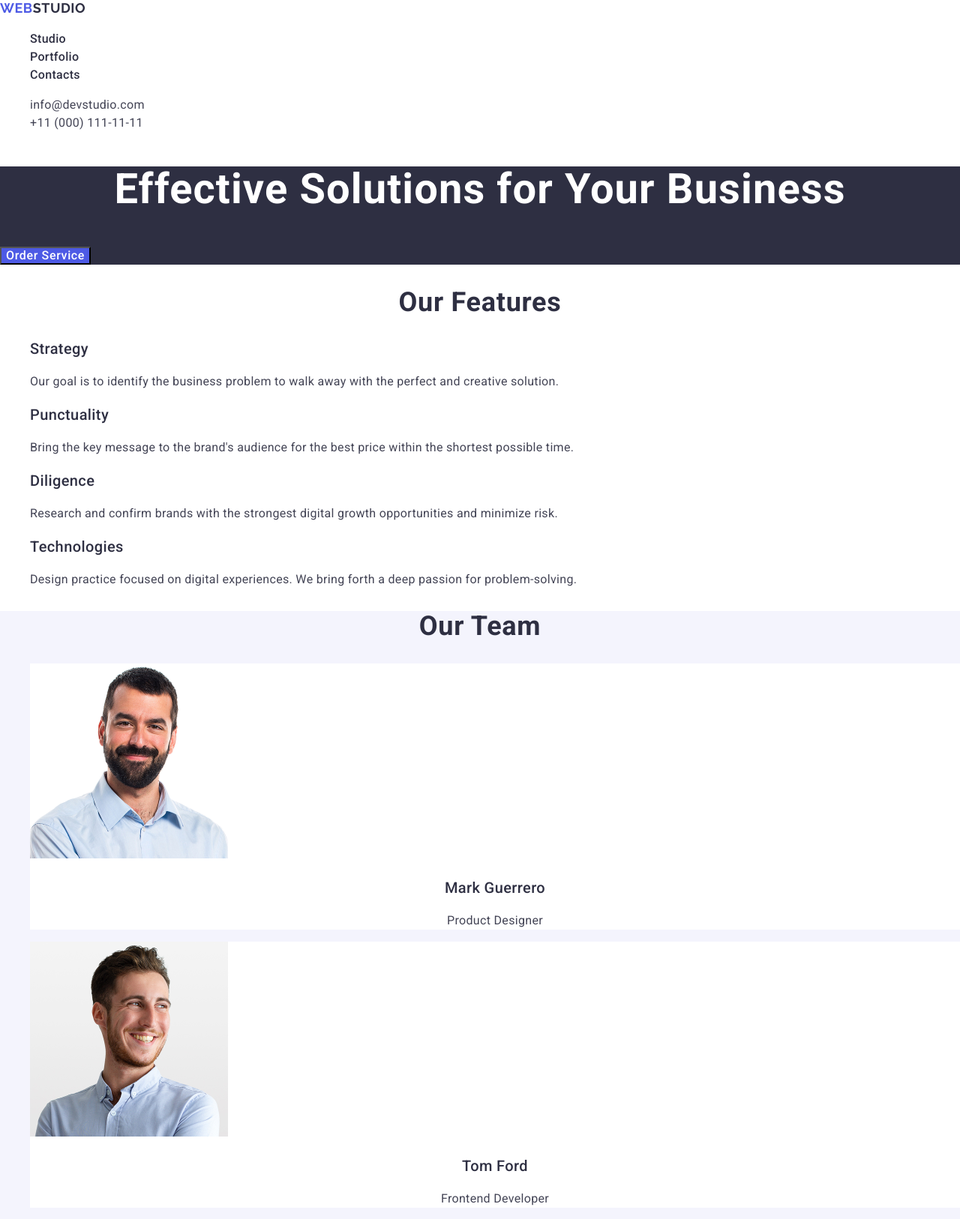
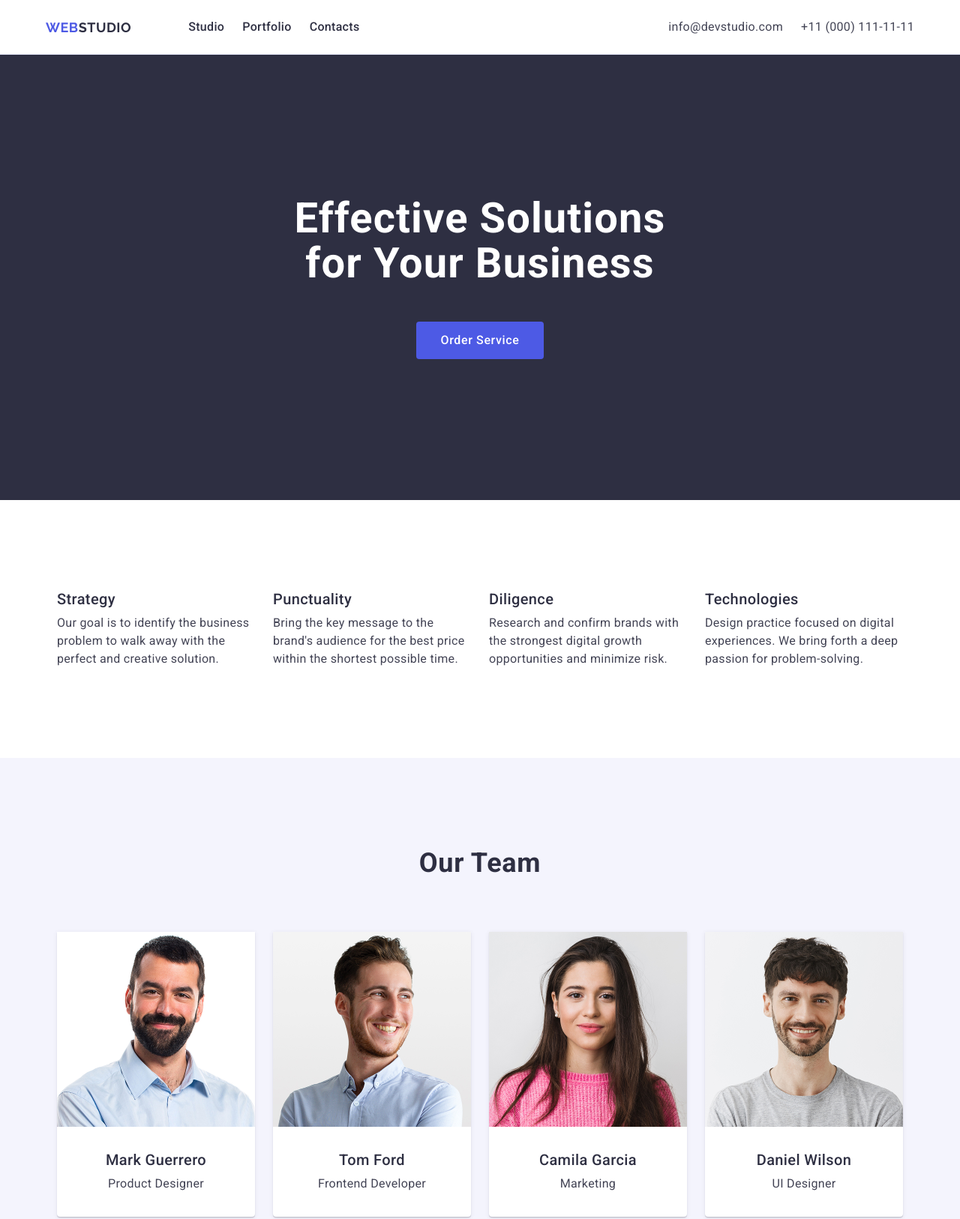
Before and after one commit to nikita-shcherban/goit-markup-hw-03, a plain HTML site: page index.html in a window 1280 px wide. Shown: the top 1626 px of the page at 75% size. Drawn offline with nearby package versions, Linux system fonts and the light colour scheme.

Commit message:
Update index.html file, update styles.css file

```diff
--- a/css/styles.css
+++ b/css/styles.css
@@ -8,6 +8,19 @@ body {
   line-height: 1.5;
 }
 
+.visually-hidden {
+  position: absolute;
+  width: 1px;
+  height: 1px;
+  margin: -1px;
+  border: 0;
+  padding: 0;
+  white-space: nowrap;
+  clip-path: inset(100%);
+  clip: rect(0 0 0 0);
+  overflow: hidden;
+}
+
 h1 {
   font-weight: 700;
   font-size: 56px;
@@ -15,6 +28,7 @@ h1 {
   letter-spacing: 0.02em;
   text-align: center;
   color: #ffffff;
+  width: 496px;
 }
 
 h2 {
@@ -23,6 +37,7 @@ h2 {
   font-size: 36px;
   line-height: 1.11111;
   letter-spacing: 0.02em;
+  padding-bottom: 72px;
 }
 
 h3 {
@@ -30,14 +45,61 @@ h3 {
   font-size: 20px;
   line-height: 1.2;
   letter-spacing: 0.02em;
+  padding-bottom: 8px;
 }
 
 p {
   color: #434455;
 }
 
+h1,
+h2,
+h3,
+h4,
+h5,
+h6,
+p {
+  margin: 0;
+}
+
 ul {
   list-style-type: none;
+  margin: 0;
+  padding-left: 0;
+}
+
+img {
+  display: block;
+}
+
+header {
+  border-bottom: 1px solid #e7e9fc;
+}
+
+.container {
+  max-width: 1158px;
+  margin: 0 auto;
+  padding: 0 15px;
+}
+
+.section {
+  padding: 120px 0;
+}
+
+.header-container {
+  display: flex;
+  flex-wrap: wrap;
+  align-items: center;
+  padding: 24px 0;
+}
+
+.upper-container {
+  display: flex;
+  flex-direction: column;
+  align-items: center;
+  flex-wrap: wrap;
+  gap: 48px;
+  margin: 68px auto;
 }
 
 .web-word {
@@ -56,7 +118,72 @@ ul {
 }
 
 .site-nav {
+  display: flex;
+  flex-wrap: wrap;
+  gap: 24px;
+  flex-basis: calc((100% - 72px) / 3);
   font-weight: 500;
+  margin-left: 76px;
+}
+
+address {
+  margin-left: auto;
+}
+
+.site-address {
+  display: flex;
+  flex-wrap: wrap;
+  gap: 24px;
+}
+
+.features-list,
+.team-list {
+  display: flex;
+  flex-direction: row;
+  flex-wrap: wrap;
+  justify-content: center;
+  gap: 24px;
+  flex-basis: calc((100% - 72px) / 4);
+}
+
+.features-item {
+  width: 264px;
+}
+
+.team-item {
+  display: flex;
+  flex-direction: column;
+  align-items: center;
+  background-color: #ffffff;
+  border-bottom-left-radius: 4px;
+  border-bottom-right-radius: 4px;
+  box-shadow:
+    0 2px 1px 0 rgba(46, 47, 66, 0.08),
+    0 1px 1px 0 rgba(46, 47, 66, 0.16),
+    0 1px 6px 0 rgba(46, 47, 66, 0.08);
+}
+
+.team-item h3 {
+  padding-top: 32px;
+}
+
+.team-item p {
+  padding-bottom: 32px;
+}
+
+.portfolio-list {
+  display: flex;
+  flex-direction: row;
+  flex-wrap: wrap;
+  justify-content: center;
+  gap: 48px 24px;
+}
+
+.portfolio-subitem {
+  border-bottom: 1px solid #e7e9fc;
+  border-left: 1px solid #e7e9fc;
+  border-right: 1px solid #e7e9fc;
+  padding: 32px 16px;
 }
 
 .link {
@@ -88,6 +215,9 @@ ul {
   color: #ffffff;
   background-color: #4d5ae5;
   cursor: pointer;
+  border-radius: 4px;
+  border: 0;
+  padding: 16px 32px;
 }
 
 .order-button:hover,
@@ -99,20 +229,25 @@ ul {
   background-color: #f4f4fd;
 }
 
-.team-description {
-  background-color: #ffffff;
-}
-
-.team-description p,
-.team-description h3 {
-  text-align: center;
-}
-
 .footer-description,
 .footer-logo {
   color: #f4f4fd;
 }
 
+.footer-container {
+  display: flex;
+  flex-direction: column;
+  flex-wrap: wrap;
+  align-items: flex-start;
+  gap: 16px;
+  padding-top: 100px;
+  padding-bottom: 100px;
+}
+
+.footer-description {
+  max-width: 264px;
+}
+
 footer {
   background-color: #2e2f42;
 }
--- a/index.html
+++ b/index.html
@@ -19,8 +19,10 @@
     <link rel="stylesheet" href="./css/styles.css" />
     <title>Effective Solutions for Your Business</title>
   </head>
+
   <body>
     <header>
+      <div class="header-container container">
         <a class="logo" href="./index.html"
           ><span class="web-word">Web</span>Studio</a
         >
@@ -45,39 +47,43 @@
             </li>
           </ul>
         </address>
+      </div>
     </header>
 
     <main>
-      <section class="upper-section">
+      <section class="upper-section section">
+        <div class="upper-container container">
           <h1>Effective Solutions for Your Business</h1>
           <button type="button" class="order-button">Order Service</button>
+        </div>
       </section>
 
-      <section class="features-section">
-        <h2>Our Features</h2>
-        <ul>
-          <li>
+      <section class="features-section section">
+        <div class="container">
+          <h2 class="visually-hidden">Our Features</h2>
+          <ul class="features-list">
+            <li class="features-item">
               <h3>Strategy</h3>
               <p>
-              Our goal is to identify the business problem to walk away with the
-              perfect and creative solution.
+                Our goal is to identify the business problem to walk away with
+                the perfect and creative solution.
               </p>
             </li>
-          <li>
+            <li class="features-item">
               <h3>Punctuality</h3>
               <p>
                 Bring the key message to the brand's audience for the best price
                 within the shortest possible time.
               </p>
             </li>
-          <li>
+            <li class="features-item">
               <h3>Diligence</h3>
               <p>
                 Research and confirm brands with the strongest digital growth
                 opportunities and minimize risk.
               </p>
             </li>
-          <li>
+            <li class="features-item">
               <h3>Technologies</h3>
               <p>
                 Design practice focused on digital experiences. We bring forth a
@@ -85,12 +91,14 @@
               </p>
             </li>
           </ul>
+        </div>
       </section>
 
-      <section class="team-section">
+      <section class="team-section section">
+        <div class="container">
           <h2>Our Team</h2>
-        <ul>
-          <li class="team-description">
+          <ul class="team-list">
+            <li class="team-item">
               <img
                 src="./images/mark-guerrero-photo.jpg"
                 alt="Mark Guerrero Photo"
@@ -100,7 +108,7 @@
               <h3 class="">Mark Guerrero</h3>
               <p>Product Designer</p>
             </li>
-          <li class="team-description">
+            <li class="team-item">
               <img
                 src="./images/tom-ford-photo.jpg"
                 alt="Tom Ford Photo"
@@ -110,7 +118,7 @@
               <h3>Tom Ford</h3>
               <p>Frontend Developer</p>
             </li>
-          <li class="team-description">
+            <li class="team-item">
               <img
                 src="./images/camila-garcia-photo.jpg"
                 alt="Camila Garcia Photo"
@@ -120,7 +128,7 @@
               <h3>Camila Garcia</h3>
               <p>Marketing</p>
             </li>
-          <li class="team-description">
+            <li class="team-item">
               <img
                 src="./images/daniel-wilson-photo.jpg"
                 alt="Daniel Wilson Photo"
@@ -131,83 +139,100 @@
               <p>UI Designer</p>
             </li>
           </ul>
+        </div>
       </section>
 
-      <section class="portfolio-section">
+      <section class="portfolio-section section">
+        <div class="container">
           <h2>Our Portfolio</h2>
-        <ul>
-          <li>
+          <ul class="portfolio-list">
+            <li class="portfolio-item">
               <img
                 src="./images/banking-app-photo.jpg"
                 alt="Banking app"
                 width="360"
                 height="300"
               />
+              <div class="portfolio-subitem">
                 <h3>Banking App</h3>
                 <p>App</p>
+              </div>
             </li>
-          <li>
+            <li class="portfolio-item">
               <img
                 src="./images/payment-photo.jpg"
                 alt="Cashless payment"
                 width="360"
                 height="300"
               />
+              <div class="portfolio-subitem">
                 <h3>Cashless Payment</h3>
                 <p>Marketing</p>
+              </div>
             </li>
-          <li>
+            <li class="portfolio-item">
               <img
                 src="./images/meditation-app-photo.jpg"
                 alt="Meditation app"
                 width="360"
                 height="300"
               />
+              <div class="portfolio-subitem">
                 <h3>Meditation App</h3>
                 <p>App</p>
+              </div>
             </li>
-          <li>
+            <li class="portfolio-item">
               <img
                 src="./images/taxi-service-photo.jpg"
                 alt="Taxi service"
                 width="360"
                 height="300"
               />
+              <div class="portfolio-subitem">
                 <h3>Taxi Service</h3>
                 <p>Marketing</p>
+              </div>
             </li>
-          <li>
+            <li class="portfolio-item">
               <img
                 src="./images/screen-ill-photo.jpg"
                 alt="Screen illustrations"
                 width="360"
                 height="300"
               />
+              <div class="portfolio-subitem">
                 <h3>Screen Illustrations</h3>
                 <p>Design</p>
+              </div>
             </li>
-          <li>
+            <li class="portfolio-item">
               <img
                 src="./images/on-courses-photo.jpg"
                 alt="Online courses"
                 width="360"
                 height="300"
               />
+              <div class="portfolio-subitem">
                 <h3>Online Courses</h3>
                 <p>Marketing</p>
+              </div>
             </li>
           </ul>
+        </div>
       </section>
     </main>
 
     <footer>
+      <div class="footer-container container">
         <a class="logo footer-logo" href="./index.html"
           ><span class="web-word">Web</span>Studio</a
         >
         <p class="footer-description">
-        Increase the flow of customers and sales for your business with digital
-        marketing & growth solutions.
+          Increase the flow of customers and sales for your business with
+          digital marketing & growth solutions.
         </p>
+      </div>
     </footer>
   </body>
 </html>
```
Lines whose indentation alone changed are shown as unchanged.
